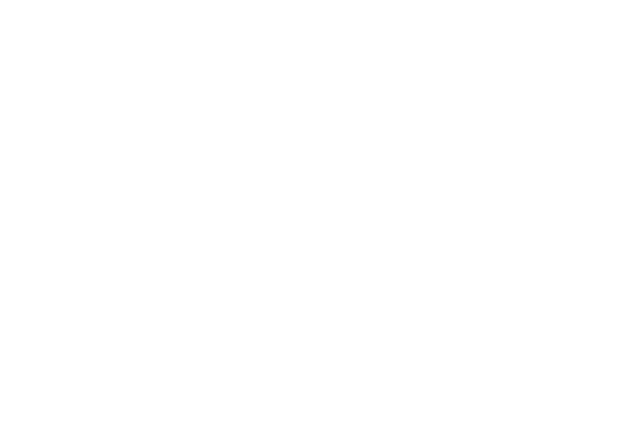
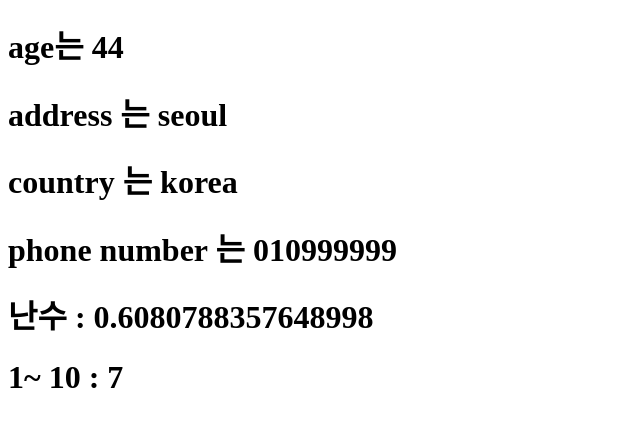
Before and after one commit to Seunggyo/react20231031, a React (Create React App) app: page / in a window 1280 px wide. Shown: the top 426 px of the page, without its empty margins (0-640 px from the left). Built offline with nearby package versions, Linux system fonts and the light colour scheme.

Commit message:
jsx에서 js코드 작성은 {}를 사용한다. 작성 연습

```diff
--- a/src/App.js
+++ b/src/App.js
@@ -1,10 +1,25 @@
-
-
+function MyComp() {
+  const address = "seoul";
+  const country = "korea";
+  const phone = "010999999";
+  const age = 44;
+  const randomNumber = Math.random();
+  return (
+    <>
+      <h1>age는 {age}</h1>
+      <h1>address 는 {address}</h1>
+      <h1>country 는 {country}</h1>
+      <h1>phone number 는 {phone}</h1>
+      <h1>난수 : {randomNumber}</h1>
+      <h1>1~ 10 : {Math.ceil(randomNumber * 10)}</h1>
+    </>
+  );
+}
 
 function App() {
   return (
     <div>
-
+      <MyComp />
     </div>
   );
 }
```
